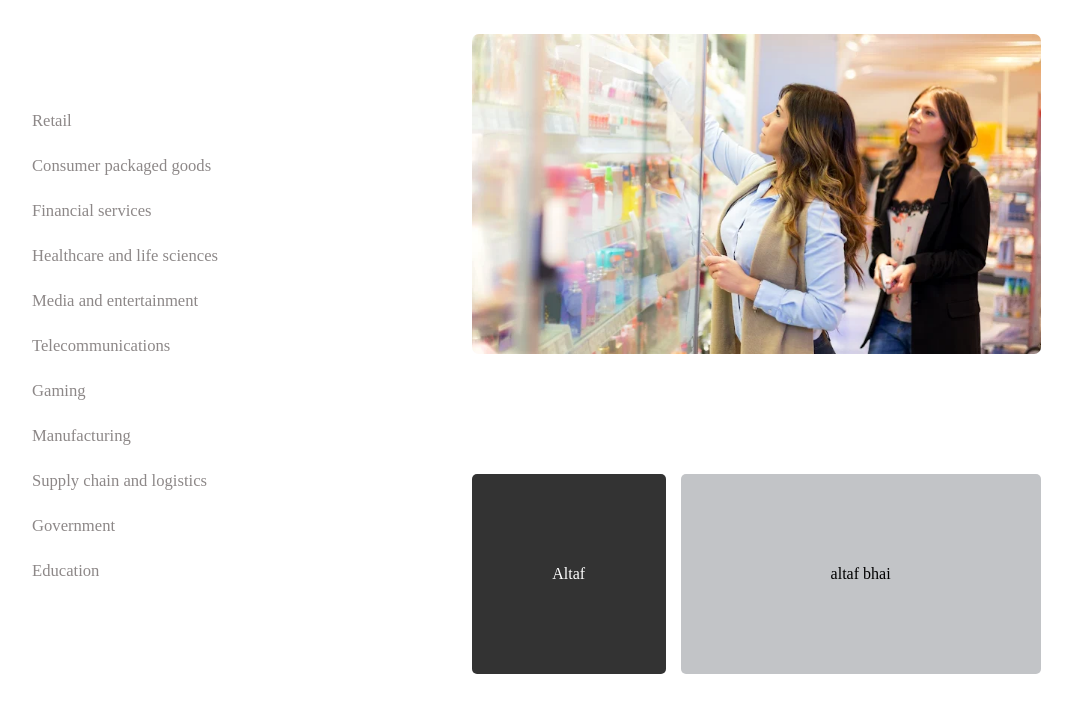
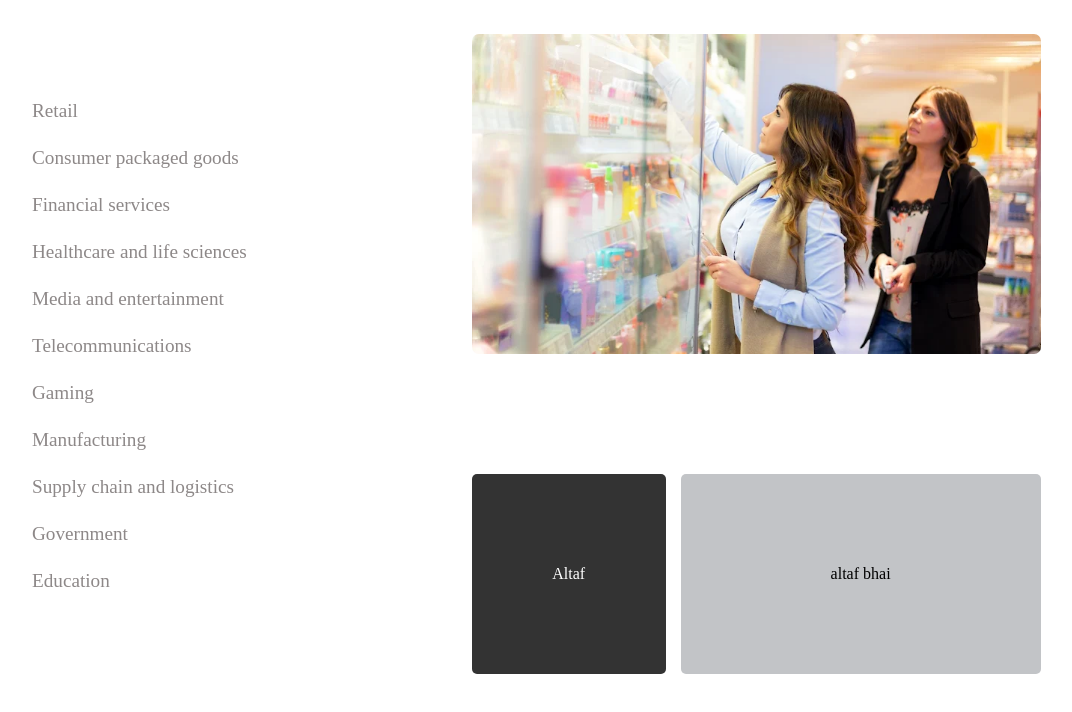
Before and after one commit to sonushrivastav/googleCloud_component, a React (Create React App) app: page / in a window 1280 px wide. Shown: the top 712 px of the page, without its empty margins (119-1191 px from the left). Built offline with nearby package versions, Linux system fonts and the light colour scheme.

Commit message:
Update App.css
Ytfhjf

```diff
--- a/src/App.css
+++ b/src/App.css
@@ -41,7 +41,7 @@
 } */
 
 .headings li .title {
-  font-size: 1.3vmax;
+  font-size: 1.5vmax;
   font-weight: 500;
   color: rgb(141, 136, 136);
   padding: 3px 10px;
```
